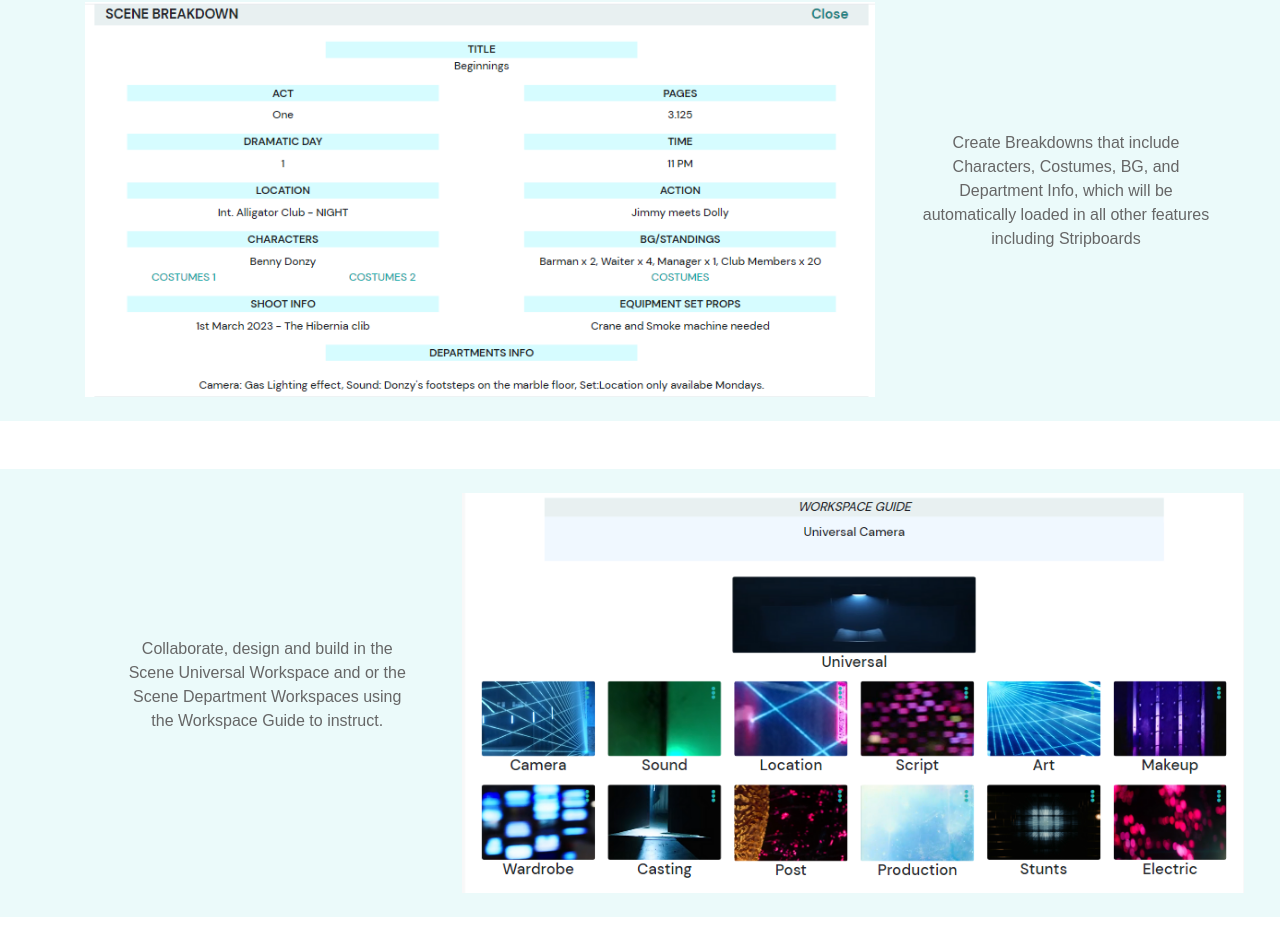
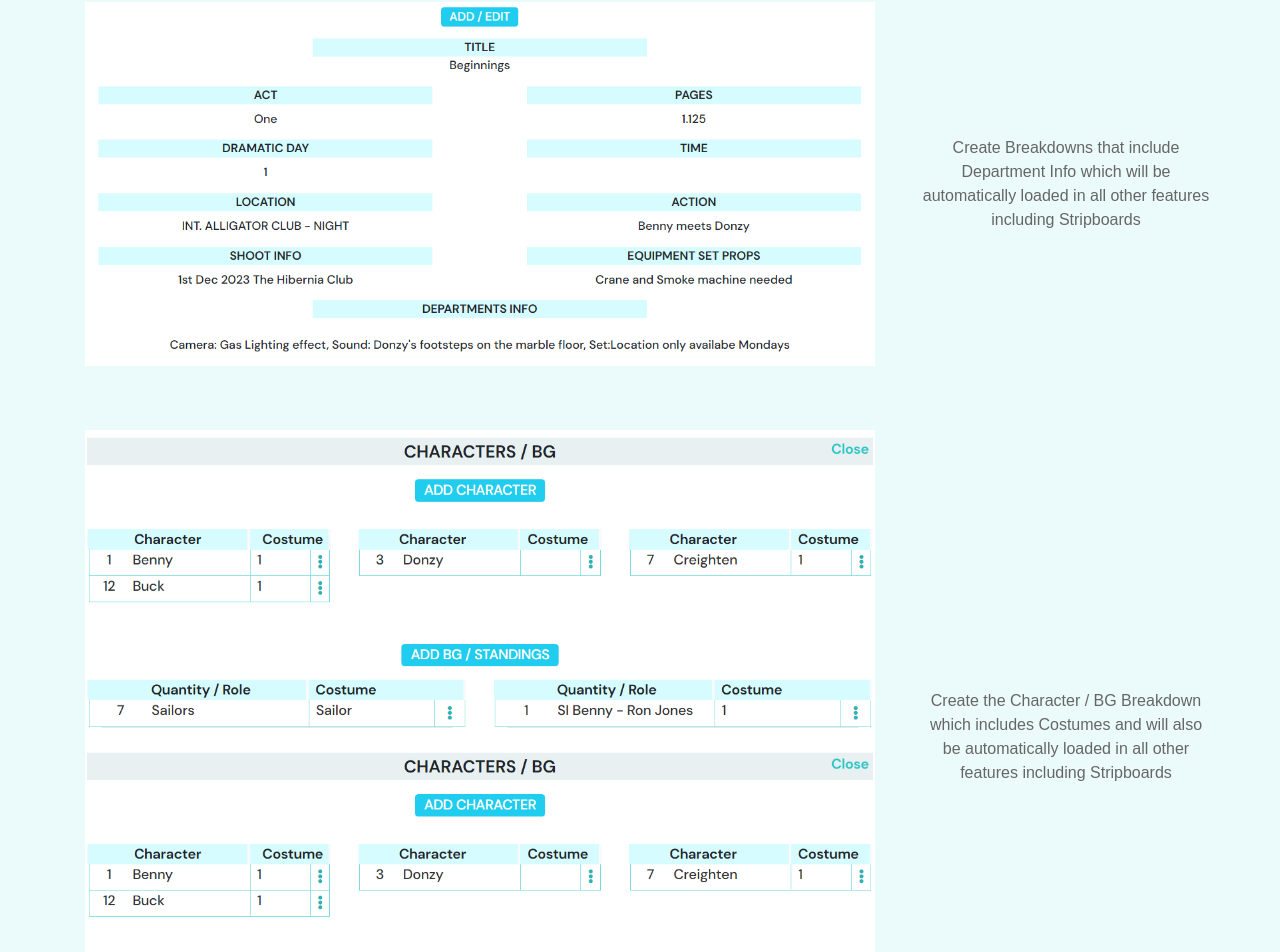
Before and after one commit to johnston9/shot-caller-production, a React (Create React App) app: page /workspaces in a window 1280 px wide. Shown: the part 618-1570 px from the top of the page. Built offline with nearby package versions, Linux system fonts and the light colour scheme; no server answers; a web font is replaced by a local one.

Commit message:
Characters

```diff
--- a/src/pages/home/Workspaces.js
+++ b/src/pages/home/Workspaces.js
@@ -11,6 +11,8 @@ import work3 from "../../assets/work3.png";
 import work4 from "../../assets/work4.png";
 import work5 from "../../assets/work5.png";
 import work6 from "../../assets/work6.png";
+import break23 from "../../assets/break23.png";
+import charbg from "../../assets/charbg.png";
 
 // eslint-disable-next-line
 import pic from "../../assets/fight.png";
@@ -56,16 +58,35 @@ const Workspaces = () => {
     {/* two */}
     <Row className="px-3 pb-4 mt-4 d-flex align-items-center justify-content-center">
     <Col xs={12} md={8}>
-    <div className="text-center px-1 px-md-3">
-    <Image src={break1} alt="image"
+    <div className="text-center px-1 px-md-3 mb-3">
+    <Image src={break23} alt="image"
       className={` ${styles.FeatureImage}`} />
     </div>
     </Col>
     <Col xs={12} md={{span: 3, offset: 0 }}
     className="text-center px-1 px-md-3" >
     <p >
-    Create Breakdowns that include Characters,
-    Costumes, BG, and Department Info, which will be
+    Create Breakdowns that include Department Info which will be
+    automatically loaded in all other features including Stripboards
+    </p>
+    </Col>
+    </Row>
+    <Row className="px-3 pb-4 mt-4 d-flex align-items-center justify-content-center">
+    <Col xs={12} md={8}>
+    <div className="text-center px-1 px-md-3">
+    <Image src={charbg} alt="image"
+      className={` ${styles.FeatureImage}`} />
+    </div>
+    <div className="text-center px-1 px-md-3">
+    <Image src={charbg} alt="image"
+      className={` ${styles.FeatureImage}`} />
+    </div>
+    </Col>
+    <Col xs={12} md={{span: 3, offset: 0 }}
+    className="text-center px-1 px-md-3" >
+    <p >
+    Create the Character / BG Breakdown which includes
+    Costumes and will also be
     automatically loaded in all other features including Stripboards
     </p>
     </Col>
```
Also changed, not shown: src/assets/break23.png (added), src/assets/charbg.png (added).
